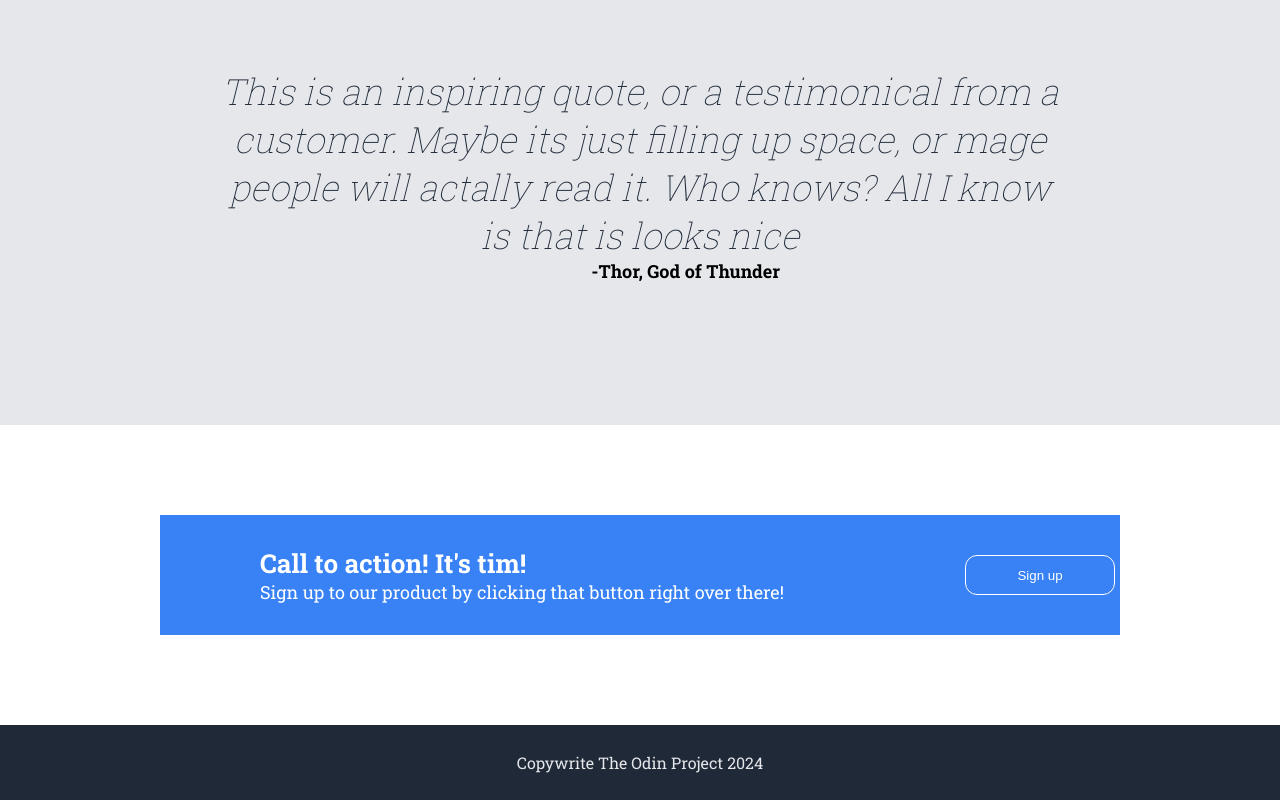
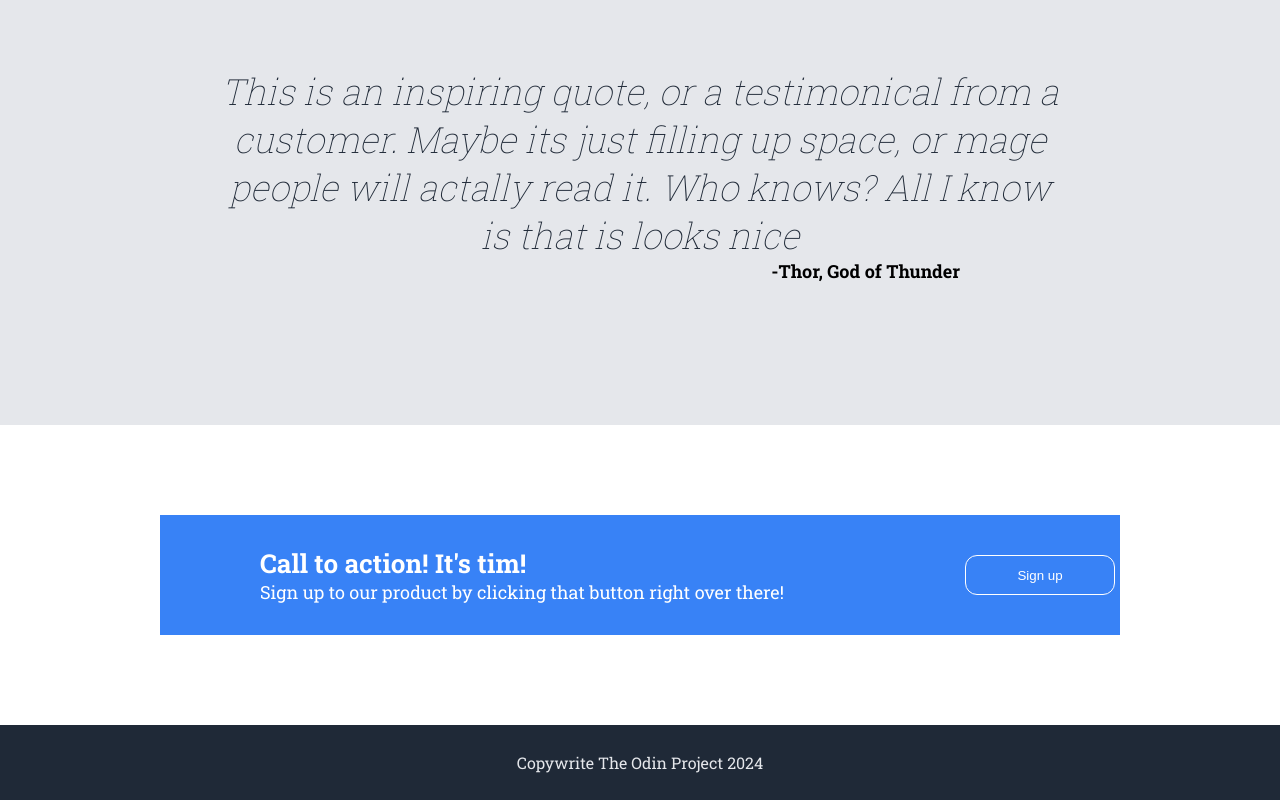
Before and after one commit to cancaliskann/landing_page, a plain HTML site: page index.html in a window 1280 px wide. Shown: the part 1265-2065 px from the top of the page. Drawn offline with Linux system fonts and the light colour scheme.

Commit message:
final projekt have some bug fixes to do for the future

```diff
--- a/style.css
+++ b/style.css
@@ -148,8 +148,9 @@ h3{
 }
 #p-div {
     display: flex;
-    justify-content:flex-end;
-    margin-right: 500px;
+    justify-content:flex-end ;
+    margin-right: 25%;
+
 }
 
 .last-div {
```
Also changed, not shown: 1 other file.
